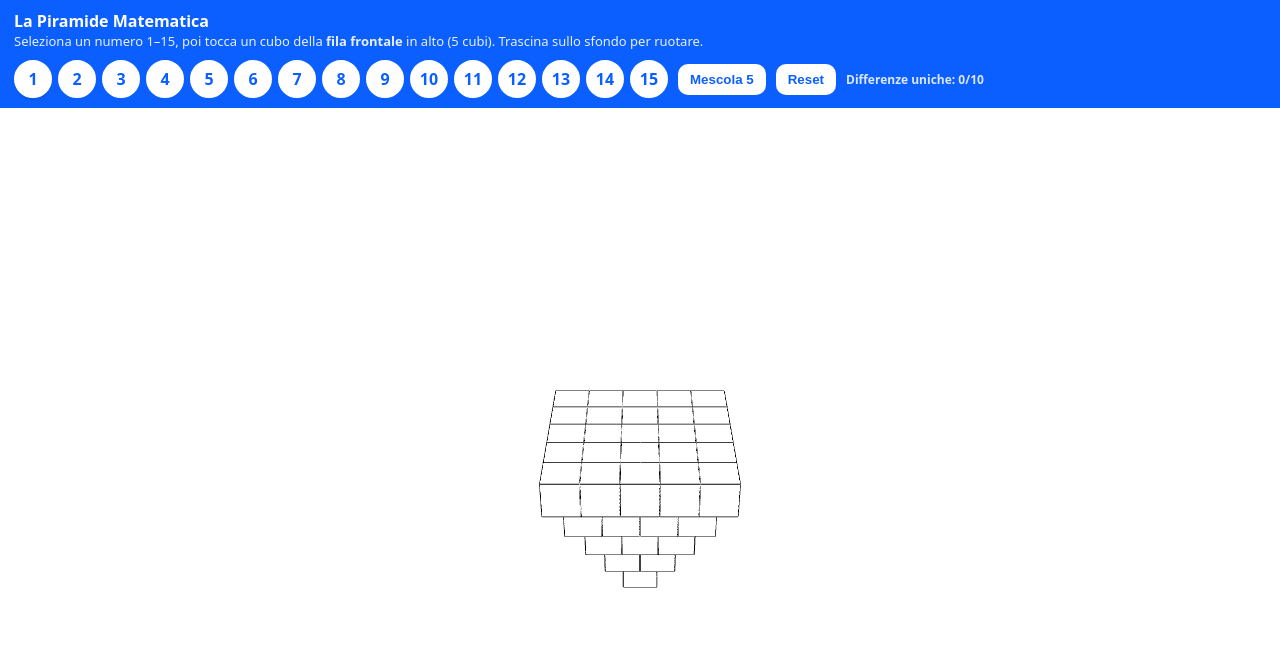
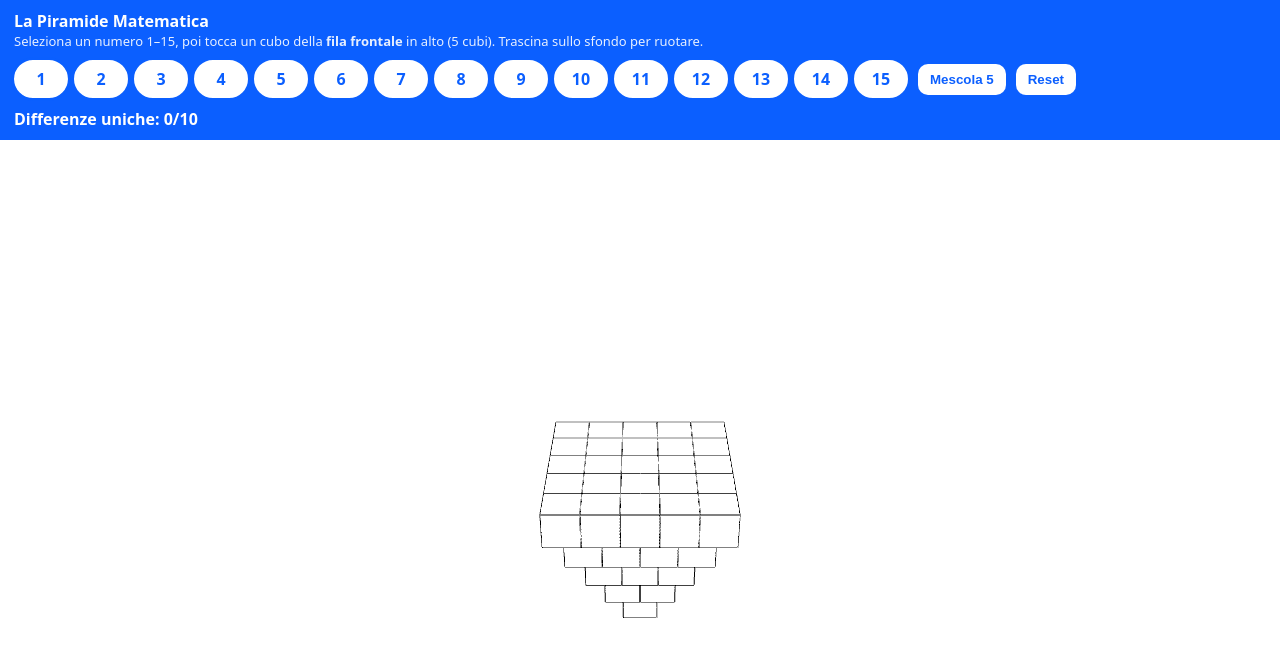
Before and after one commit to pezzaliapp/PiramideMatematica, a website: page index.html in a window 1280 px wide. Drawn offline with Linux system fonts and the light colour scheme.

Commit message:
Update index.html

```diff
--- a/index.html
+++ b/index.html
@@ -5,42 +5,44 @@
   <meta name="viewport" content="width=device-width,initial-scale=1,viewport-fit=cover" />
   <title>La Piramide Matematica 3D</title>
   <style>
-    :root{
-      --brand:#0b5fff; --ink:#0b5fff; --bg:#ffffff; --text:#0a0f1a;
-    }
+    :root{--brand:#0b5fff;--ink:#0b5fff;--bg:#ffffff;--text:#0a0a0a}
     html,body{height:100%;margin:0;background:var(--bg);color:var(--text);
       font-family:system-ui,-apple-system,Segoe UI,Roboto,Arial,sans-serif}
+
     .bar{
-      position:sticky;top:0;z-index:4;display:flex;align-items:center;gap:10px;
+      position:sticky;top:0;z-index:5;display:flex;align-items:center;gap:10px;
       padding:10px 14px;background:var(--brand);color:#fff;flex-wrap:wrap
     }
-    h1{margin:0;font-size:16px;font-weight:800}
+    .bar h1{margin:0;font-size:16px;font-weight:800}
     .sub{font-size:13px;opacity:.9}
     .row{display:flex;gap:6px;align-items:center;flex-wrap:wrap}
+
     .chip{min-width:34px;height:34px;display:inline-flex;align-items:center;justify-content:center;
-      border-radius:999px;border:2px solid #fff;background:#fff;color:var(--ink);font-weight:800;
-      cursor:pointer;user-select:none}
-    .chip.active{box-shadow:0 3px 0 rgb(25,25,25,.07)}
+      padding:0 8px;border-radius:999px;border:2px solid #fff;background:#fff;color:var(--ink);
+      font-weight:800;cursor:pointer;user-select:none}
+    .chip.active{outline:3px solid rgba(11,95,255,.35)}
+
     .btn{border:0;border-radius:10px;padding:8px 12px;background:#fff;color:var(--ink);
       font-weight:800;cursor:pointer;user-select:none}
-    #stage{height:calc(100vh - 118px);touch-action:none;}
-    .legend{font-size:12px;font-weight:700;opacity:.85}
-    .spacer{flex:1}
+    .status{font-weight:800}
+
+    #stage{height:calc(100vh - 120px);touch-action:none}
   </style>
 </head>
 <body>
   <div class="bar">
     <div>
       <h1>La Piramide Matematica</h1>
-      <div class="sub">Seleziona un numero 1–15, poi tocca un cubo della <b>fila frontale</b> in alto (5 cubi). Trascina sullo sfondo per ruotare.</div>
+      <div class="sub">
+        Seleziona un numero 1–15, poi tocca un cubo della <b>fila frontale</b> in alto (5 cubi).
+        Trascina sullo sfondo per ruotare.
+      </div>
     </div>
 
-    <div class="spacer"></div>
     <div class="row" id="palette"></div>
-
     <button class="btn" id="btn-shuffle">Mescola 5</button>
     <button class="btn" id="btn-reset">Reset</button>
-    <div class="legend" id="status">Differenze uniche: <b>0/10</b></div>
+    <div class="status" id="status">Differenze uniche: <b>0/10</b></div>
   </div>
 
   <div id="stage" aria-label="Piramide 3D 5×5→1"></div>
```
